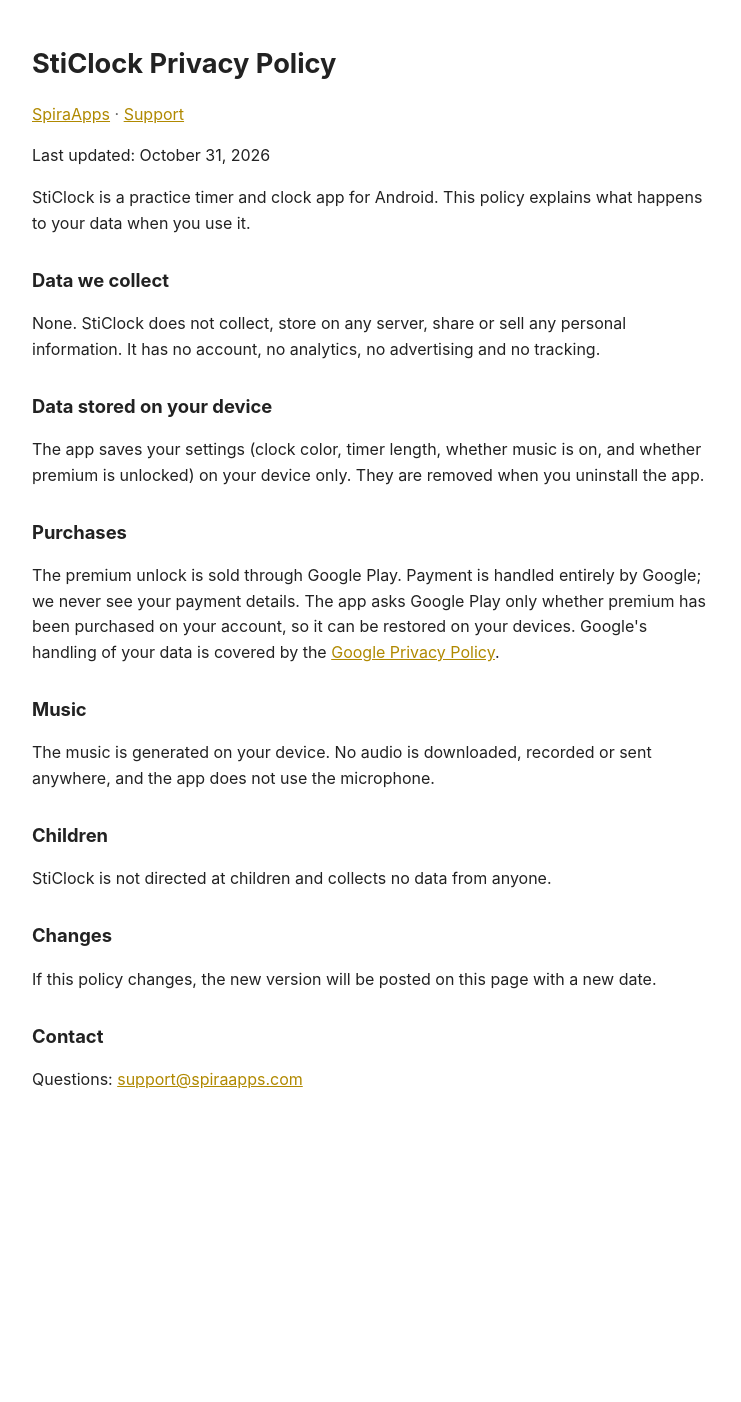
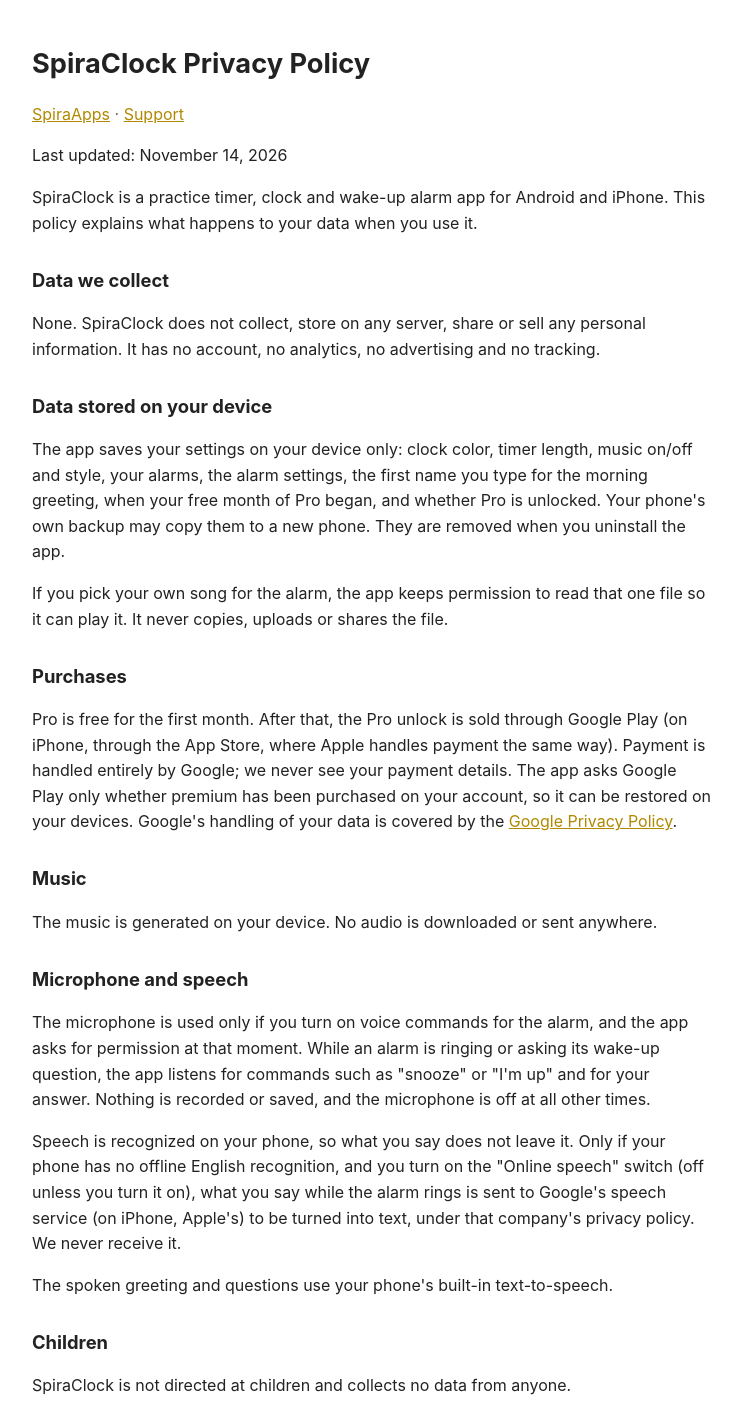
Before and after one commit to hadasrubo-dev/spiraapps.com, a plain HTML site: page sticlock/privacy/index.html in a window 1280 px wide. Shown: the top 1402 px of the page, without its empty margins (268-1009 px from the left). Before the commit the page ends 1157 px from the top, so only its background shows below. Drawn offline with Linux system fonts and the light colour scheme.

Commit message:
StiClock is now SpiraClock; privacy policy updated for the alarm, microphone/speech, own song file and iPhone
Co-Authored-By: Claude Opus 5.5 <noreply@anthropic.com>

```diff
--- a/sticlock/privacy/index.html
+++ b/sticlock/privacy/index.html
@@ -3,30 +3,36 @@
 <head>
 <meta charset="utf-8">
 <meta name="viewport" content="width=device-width, initial-scale=1">
-<title>StiClock Privacy Policy</title>
+<title>SpiraClock Privacy Policy</title>
 <link rel="stylesheet" href="/style.css">
 </head>
 <body>
-<h1>StiClock Privacy Policy</h1>
+<h1>SpiraClock Privacy Policy</h1>
 <p class="muted"><a href="/">SpiraApps</a> · <a href="/sticlock/support/">Support</a></p>
-<p>Last updated: October 31, 2026</p>
+<p>Last updated: November 14, 2026</p>
 
-<p>StiClock is a practice timer and clock app for Android. This policy explains what happens to your data when you use it.</p>
+<p>SpiraClock is a practice timer, clock and wake-up alarm app for Android and iPhone. This policy explains what happens to your data when you use it.</p>
 
 <h2>Data we collect</h2>
-<p>None. StiClock does not collect, store on any server, share or sell any personal information. It has no account, no analytics, no advertising and no tracking.</p>
+<p>None. SpiraClock does not collect, store on any server, share or sell any personal information. It has no account, no analytics, no advertising and no tracking.</p>
 
 <h2>Data stored on your device</h2>
-<p>The app saves your settings (clock color, timer length, whether music is on, and whether premium is unlocked) on your device only. They are removed when you uninstall the app.</p>
+<p>The app saves your settings on your device only: clock color, timer length, music on/off and style, your alarms, the alarm settings, the first name you type for the morning greeting, when your free month of Pro began, and whether Pro is unlocked. Your phone's own backup may copy them to a new phone. They are removed when you uninstall the app.</p>
+<p>If you pick your own song for the alarm, the app keeps permission to read that one file so it can play it. It never copies, uploads or shares the file.</p>
 
 <h2>Purchases</h2>
-<p>The premium unlock is sold through Google Play. Payment is handled entirely by Google; we never see your payment details. The app asks Google Play only whether premium has been purchased on your account, so it can be restored on your devices. Google's handling of your data is covered by the <a href="https://policies.google.com/privacy">Google Privacy Policy</a>.</p>
+<p>Pro is free for the first month. After that, the Pro unlock is sold through Google Play (on iPhone, through the App Store, where Apple handles payment the same way). Payment is handled entirely by Google; we never see your payment details. The app asks Google Play only whether premium has been purchased on your account, so it can be restored on your devices. Google's handling of your data is covered by the <a href="https://policies.google.com/privacy">Google Privacy Policy</a>.</p>
 
 <h2>Music</h2>
-<p>The music is generated on your device. No audio is downloaded, recorded or sent anywhere, and the app does not use the microphone.</p>
+<p>The music is generated on your device. No audio is downloaded or sent anywhere.</p>
+
+<h2>Microphone and speech</h2>
+<p>The microphone is used only if you turn on voice commands for the alarm, and the app asks for permission at that moment. While an alarm is ringing or asking its wake-up question, the app listens for commands such as "snooze" or "I'm up" and for your answer. Nothing is recorded or saved, and the microphone is off at all other times.</p>
+<p>Speech is recognized on your phone, so what you say does not leave it. Only if your phone has no offline English recognition, and you turn on the "Online speech" switch (off unless you turn it on), what you say while the alarm rings is sent to Google's speech service (on iPhone, Apple's) to be turned into text, under that company's privacy policy. We never receive it.</p>
+<p>The spoken greeting and questions use your phone's built-in text-to-speech.</p>
 
 <h2>Children</h2>
-<p>StiClock is not directed at children and collects no data from anyone.</p>
+<p>SpiraClock is not directed at children and collects no data from anyone.</p>
 
 <h2>Changes</h2>
 <p>If this policy changes, the new version will be posted on this page with a new date.</p>
```
Also changed, not shown: index.html (+1 -1 lines), sticlock/support/index.html (+3 -3 lines).
